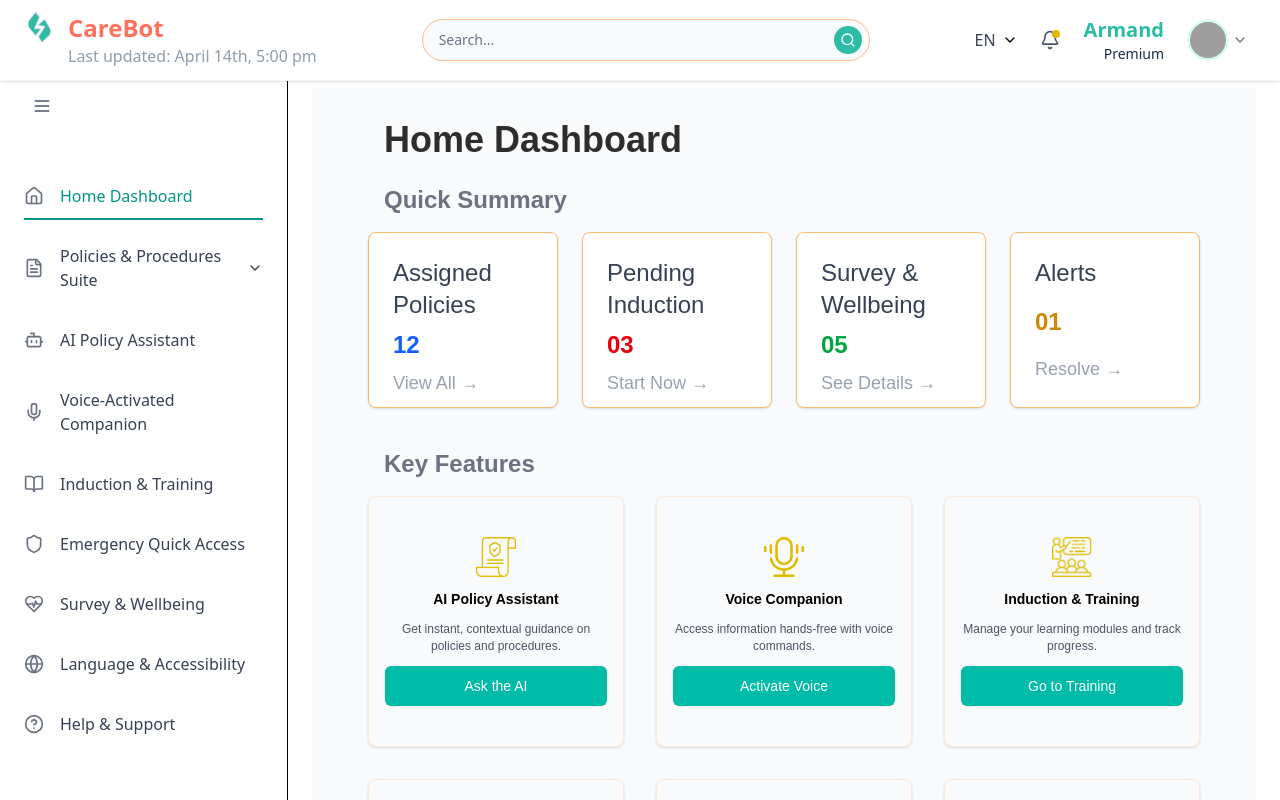
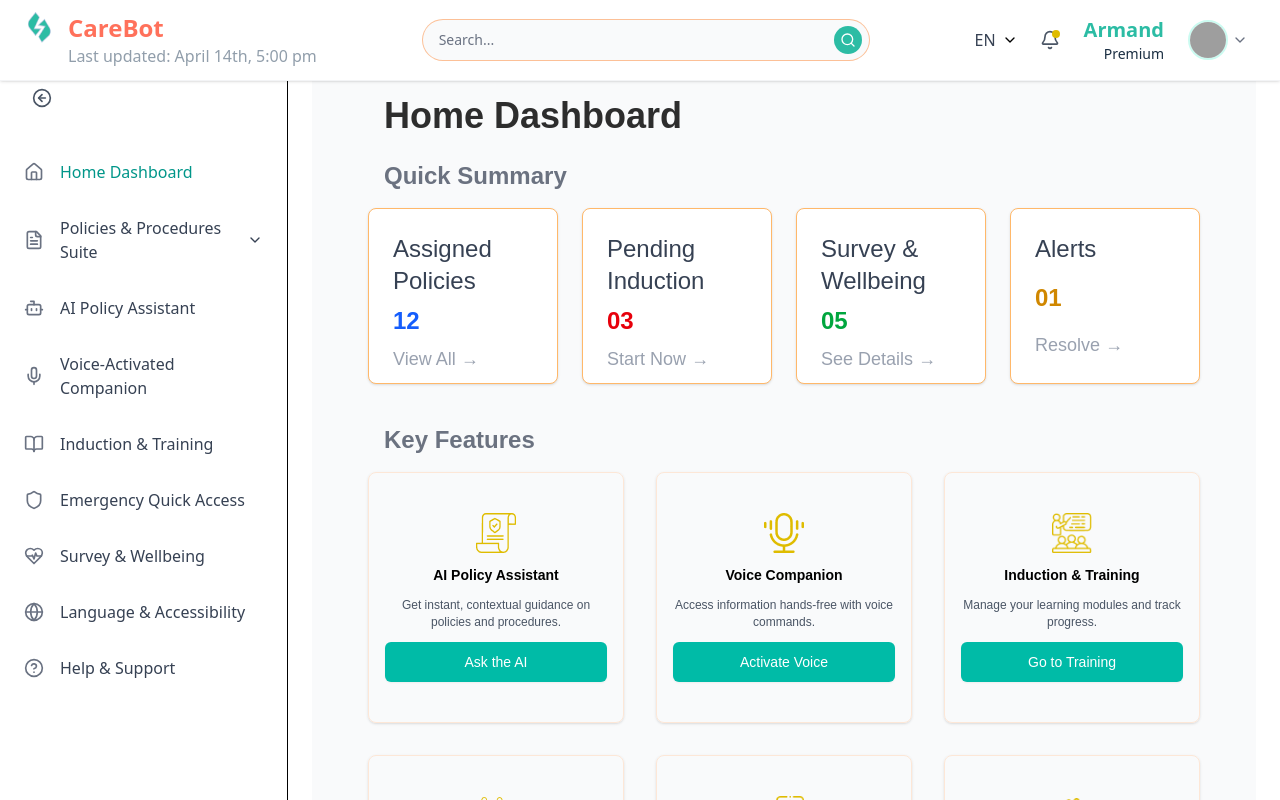
Before and after one commit to softvence-omega/falleninlove-client, a React (Vite) app: page /userdash in a window 1280 px wide. Shown: the top 800 px of the page. Built offline with nearby package versions, Linux system fonts and the light colour scheme; grey boxes are pictures that could not be loaded.

Commit message:
this commit for the sidebar fixed at the left side forever

```diff
--- a/src/components/reusable/SideBar.tsx
+++ b/src/components/reusable/SideBar.tsx
@@ -18,6 +18,7 @@ import {
   FolderOpen,
   Bookmark,
   User,
+  ArrowLeftCircle,
 } from "lucide-react";
 
 export interface NavItem {
@@ -82,7 +83,6 @@ const menuConfig: Record<string, NavItem[]> = {
     { name: "Language", icon: <Globe size={20} />, path: "admin-language" },
     { name: "Reports & Logs", icon: <FileText size={20} />, path: "admin-reports" },
   ],
-
   superadmin: [
     { name: "Platform Dashboard", icon: <Home size={20} />, path: "/super-admin" },
     {
@@ -107,7 +107,6 @@ const menuConfig: Record<string, NavItem[]> = {
     { name: "AI Module Settings", icon: <Cog size={20} />, path: "superadmin-ai-module" },
     { name: "AI Version Control & Logs", icon: <FileText size={20} />, path: "superadmin-ai-version-control" },
   ],
-
 };
 
 const SideBar: React.FC<SidebarProps> = ({
@@ -123,28 +122,26 @@ const SideBar: React.FC<SidebarProps> = ({
 
   const navItems = useMemo(() => menuConfig[role] || [], [role]);
 
-  // Helper function to check if any child is active
   const isChildActive = (children: NavItem[]) => {
     return children.some(child => window.location.pathname === child.path);
   };
 
   return (
-    <>
+    <div className="mt-16">
       {/* Mobile Menu Button */}
       <button
         onClick={() => setIsMobileOpen(!isMobileOpen)}
-        className="fixed top-18 left-2 z-50 p-2 bg-transparent rounded-lg  lg:hidden"
+        className="fixed top-18 left-2 z-50 p-2 bg-transparent rounded-lg lg:hidden"
       >
         {isMobileOpen ? <X size={20} /> : <Menu size={20} />}
       </button>
 
       {/* Mobile Sidebar */}
-      <div className={`lg:hidden ${isMobileOpen ? 'block' : 'hidden'}`}>
+      <div className={`lg:hidden ${isMobileOpen ? "block" : "hidden"}`}>
         <div
           className="fixed inset-0 z-40 bg-black/50"
           onClick={() => setIsMobileOpen(false)}
         />
-
         <aside className="fixed top-0 left-0 z-50 w-80 h-full bg-white shadow-xl">
           <div className="flex flex-col h-full">
             <div className="flex items-center justify-between p-6 border-b">
@@ -155,11 +152,9 @@ const SideBar: React.FC<SidebarProps> = ({
                 <X size={20} />
               </button>
             </div>
-
-            <nav className="flex-1 px-6  overflow-y-auto">
+            <nav className="flex-1 px-6 overflow-y-auto">
               {navItems.map((item, idx) => {
                 const isOpen = openMenus[item.name] || false;
-
                 if (item.children) {
                   return (
                     <div key={idx}>
@@ -167,18 +162,20 @@ const SideBar: React.FC<SidebarProps> = ({
                         onClick={() => toggleMenu(item.name)}
                         className="flex items-center gap-4 w-full py-3 text-left text-gray-700 hover:text-teal-600 transition-colors"
                       >
-                        <div className="flex-shrink-0 text-gray-500">{item.icon}</div>
+                        <div className="flex-shrink-0 text-gray-500">
+                          {item.icon}
+                        </div>
                         <span className="flex-1 font-medium">{item.name}</span>
                         <ChevronDown
                           size={16}
-                          className={`transition-transform ${isOpen ? 'rotate-180' : ''}`}
+                          className={`transition-transform ${isOpen ? "rotate-180" : ""}`}
                         />
                       </button>
                       {isOpen && (
                         <div className="ml-12 space-y-2 mt-2">
                           {item.children.map((sub, subIdx) => (
-                            <div key={subIdx} className="relative">
                             <NavLink
+                              key={subIdx}
                               to={sub.path || "#"}
                               onClick={() => setIsMobileOpen(false)}
                               className={({ isActive }) =>
@@ -189,27 +186,20 @@ const SideBar: React.FC<SidebarProps> = ({
                                 }`
                               }
                             >
-                                {({ isActive }) => (
-                                  <>
-                                    <div className="flex-shrink-0 text-gray-500">{sub.icon}</div>
+                              <div className="flex-shrink-0 text-gray-500">
+                                {sub.icon}
+                              </div>
                               {sub.name}
-                                    {isActive && (
-                                      <div className="absolute bottom-0 left-0 right-0 h-0.5 bg-teal-600" />
-                                    )}
-                                  </>
-                                )}
                             </NavLink>
-                            </div>
                           ))}
                         </div>
                       )}
                     </div>
                   );
                 }
-
                 return (
-                  <div key={idx} className="relative">
                   <NavLink
+                    key={idx}
                     to={item.path || "#"}
                     onClick={() => setIsMobileOpen(false)}
                     className={({ isActive }) =>
@@ -220,17 +210,11 @@ const SideBar: React.FC<SidebarProps> = ({
                       }`
                     }
                   >
-                      {({ isActive }) => (
-                        <>
-                          <div className="flex-shrink-0 text-gray-500">{item.icon}</div>
+                    <div className="flex-shrink-0 text-gray-500">
+                      {item.icon}
+                    </div>
                     <span>{item.name}</span>
-                          {isActive && (
-                            <div className="absolute bottom-0 left-0 right-0 h-0.5 bg-teal-600" />
-                          )}
-                        </>
-                      )}
                   </NavLink>
-                  </div>
                 );
               })}
             </nav>
@@ -240,59 +224,41 @@ const SideBar: React.FC<SidebarProps> = ({
 
       {/* Desktop Sidebar */}
       <aside
-        className={`hidden lg:block bg-white border-r h-screen sticky top-0 transition-all duration-300 ${
+        className={`hidden lg:flex flex-col bg-white border-r h-screen sticky top-0 transition-all duration-300 ${
           isExpanded ? "w-72" : "w-16"
         } ${className}`}
       >
-        <div className="flex flex-col h-full">
-          {/* Header with Menu Toggle */}
-          <div className={` ${isExpanded ? 'px-6 py-6' : 'px-2 py-6 flex justify-center'}`}>
+        {/* Header with Arrow on right */}
+        <div className={`${isExpanded ? "px-6 py-4" : "px-2 py-4 flex justify-center"}`}>
           <button
             onClick={() => setIsExpanded(!isExpanded)}
-              className="p-2 rounded-md text-gray-600 hover:bg-gray-100 transition-colors"
+            className="ml-auto p-2 rounded-md text-gray-600 hover:bg-gray-100 transition-colors"
           >
-              <Menu size={20} />
+            <ArrowLeftCircle size={20} className={`${!isExpanded ? "rotate-180" : ""}`} />
           </button>
         </div>
 
         {/* Navigation */}
-          <nav className={`flex-1 overflow-y-auto ${isExpanded ? 'px-6 py-6' : 'px-2 py-6'}`}>
-            <div className={`${isExpanded ? 'space-y-3' : 'space-y-2'}`}>
+        <nav className={`${isExpanded ? "px-6 py-4" : "px-2 py-4"}`}>
+          <div className={`${isExpanded ? "space-y-2" : "space-y-2"}`}>
             {navItems.map((item, idx) => {
               const isOpen = openMenus[item.name] || false;
               const hasActiveChild = item.children && isChildActive(item.children);
 
               if (item.children) {
-                  if (!isExpanded) {
-                    return (
-                      <div key={idx} className="flex justify-center">
-                        <button
-                          className={`p-3 rounded-lg transition-colors ${
-                            hasActiveChild
-                              ? "bg-teal-100 text-teal-600"
-                              : "text-gray-500 hover:bg-gray-100 hover:text-teal-600"
-                          }`}
-                          title={item.name}
-                        >
-                          {item.icon}
-                        </button>
-                      </div>
-                    );
-                  }
-
-                  return (
+                return isExpanded ? (
                   <div key={idx}>
                     <button
                       onClick={() => toggleMenu(item.name)}
                       className={`flex items-center gap-4 w-full py-3 text-left font-medium transition-colors ${
-                          isOpen || hasActiveChild ? 'text-teal-600' : 'text-gray-700 hover:text-teal-600'
+                        isOpen || hasActiveChild ? "text-teal-600" : "text-gray-700 hover:text-teal-600"
                       }`}
                     >
                       <div className="flex-shrink-0 text-gray-500">{item.icon}</div>
                       <span className="flex-1">{item.name}</span>
                       <ChevronDown
                         size={16}
-                          className={`transition-transform ${isOpen ? 'rotate-180' : ''}`}
+                        className={`transition-transform ${isOpen ? "rotate-180" : ""}`}
                       />
                     </button>
                     {isOpen && (
@@ -316,13 +282,39 @@ const SideBar: React.FC<SidebarProps> = ({
                       </div>
                     )}
                   </div>
+                ) : (
+                  <div key={idx} className="flex justify-center">
+                    <button
+                      className={`p-3 rounded-lg transition-colors ${
+                        hasActiveChild
+                          ? "bg-teal-100 text-teal-600"
+                          : "text-gray-500 hover:bg-gray-100 hover:text-teal-600"
+                      }`}
+                      title={item.name}
+                    >
+                      {item.icon}
+                    </button>
+                  </div>
                 );
               }
 
-                return (
-                  <div key={idx}>
-                    {!isExpanded ? (
-                      <div className="flex justify-center">
+              return isExpanded ? (
+                <NavLink
+                  key={idx}
+                  to={item.path || "#"}
+                  className={({ isActive }) =>
+                    `flex items-center gap-4 py-3 font-medium transition-colors ${
+                      isActive
+                        ? "text-teal-600"
+                        : "text-gray-700 hover:text-teal-600"
+                    }`
+                  }
+                >
+                  <div className="flex-shrink-0 text-gray-500">{item.icon}</div>
+                  <span>{item.name}</span>
+                </NavLink>
+              ) : (
+                <div key={idx} className="flex justify-center">
                   <NavLink
                     to={item.path || "#"}
                     className={({ isActive }) =>
@@ -337,38 +329,12 @@ const SideBar: React.FC<SidebarProps> = ({
                     {item.icon}
                   </NavLink>
                 </div>
-                    ) : (
-                      <div className="relative">
-                        <NavLink
-                          to={item.path || "#"}
-                          className={({ isActive }) =>
-                            `flex items-center gap-4 py-3 font-medium transition-colors ${
-                              isActive
-                                ? "text-teal-600"
-                                : "text-gray-700 hover:text-teal-600"
-                            }`
-                          }
-                        >
-                          {({ isActive }) => (
-                            <>
-                              <div className="flex-shrink-0 text-gray-500">{item.icon}</div>
-                              <span>{item.name}</span>
-                              {isActive && (
-                                <div className="absolute bottom-0 left-0 right-0 h-0.5 bg-teal-600" />
-                              )}
-                            </>
-                          )}
-                        </NavLink>
-                      </div>
-                    )}
-                  </div>
               );
             })}
           </div>
         </nav>
+      </aside>
     </div>
-      </aside>
-    </>
   );
 };
 
--- a/src/routes/AdminRoutes.tsx
+++ b/src/routes/AdminRoutes.tsx
@@ -1,3 +1,4 @@
+// src/routes/AdminRoute.tsx
 import React from "react";
 import { Outlet } from "react-router-dom";
 import UserNavbar from "@/components/User/UserNavbar";
@@ -5,21 +6,21 @@ import SideBar from "@/components/reusable/SideBar";
 
 const AdminRoute: React.FC = () => {
   return (
-    <>
+    <div className="flex flex-col h-screen">
       {/* Navbar */}
       <UserNavbar />
 
       {/* Main Dashboard Layout */}
-      <div className="flex min-h-screen mt-16">
+      <div className="flex flex-1 overflow-hidden">
         {/* Sidebar */}
         <SideBar role="admin" />
 
-        {/* Main Content (fills remaining space) */}
-        <main className="flex-1 p-6">
+        {/* Main Content */}
+        <main className="flex-1 p-6 overflow-auto mt-20">
           <Outlet />
         </main>
       </div>
-    </>
+    </div>
   );
 };
 
--- a/src/routes/SuperAdminRoutes.tsx
+++ b/src/routes/SuperAdminRoutes.tsx
@@ -1,3 +1,4 @@
+// src/routes/SuperAdminRoutes.tsx
 import React from "react";
 import { Outlet } from "react-router-dom";
 import UserNavbar from "@/components/User/UserNavbar";
@@ -5,21 +6,21 @@ import SideBar from "@/components/reusable/SideBar";
 
 const SuperAdminRoutes: React.FC = () => {
   return (
-    <>
+    <div className="flex flex-col h-screen">
       {/* Navbar */}
       <UserNavbar />
 
       {/* Main Dashboard Layout */}
-      <div className="flex min-h-screen mt-16">
+      <div className="flex flex-1 overflow-hidden">
         {/* Sidebar */}
         <SideBar role="superadmin" />
 
-        {/* Main Content (fills remaining space) */}
-        <main className="flex-1 p-6">
+        {/* Main Content */}
+        <main className="flex-1 p-6 overflow-auto mt-16">
           <Outlet />
         </main>
       </div>
-    </>
+    </div>
   );
 };
 
--- a/src/routes/UserRoutes.tsx
+++ b/src/routes/UserRoutes.tsx
@@ -6,21 +6,21 @@ import UserNavbar from "@/components/User/UserNavbar";
 
 const UserRoute: React.FC = () => {
   return (
-    <>
+    <div className="flex flex-col h-screen">
       {/* Navbar */}
       <UserNavbar />
 
       {/* Main Dashboard Layout */}
-      <div className="flex min-h-screen mt-16">
+      <div className="flex flex-1 overflow-hidden">
         {/* Sidebar */}
         <Sidebar role="user" />
 
-        {/* Main Content (fills remaining space) */}
-        <main className="flex-1 p-6">
+        {/* Main Content */}
+        <main className="flex-1 p-6 overflow-auto mt-10">
           <Outlet />
         </main>
       </div>
-    </>
+    </div>
   );
 };
 
```
Lines whose indentation alone changed are shown as unchanged.
